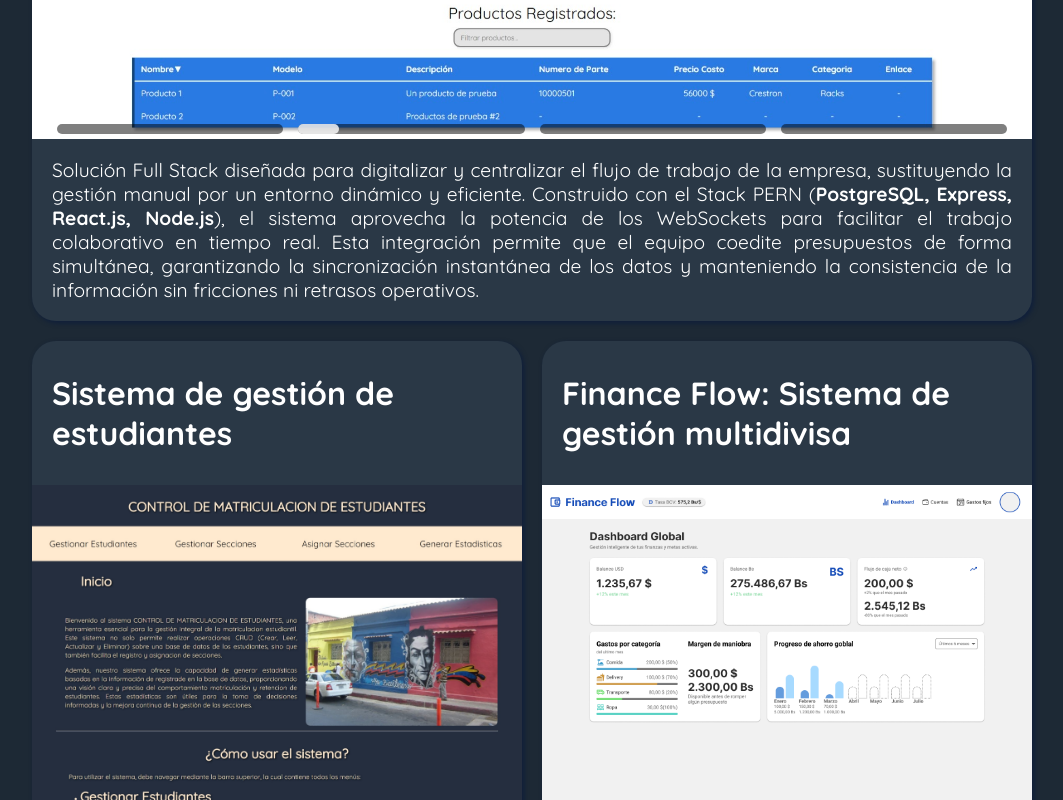
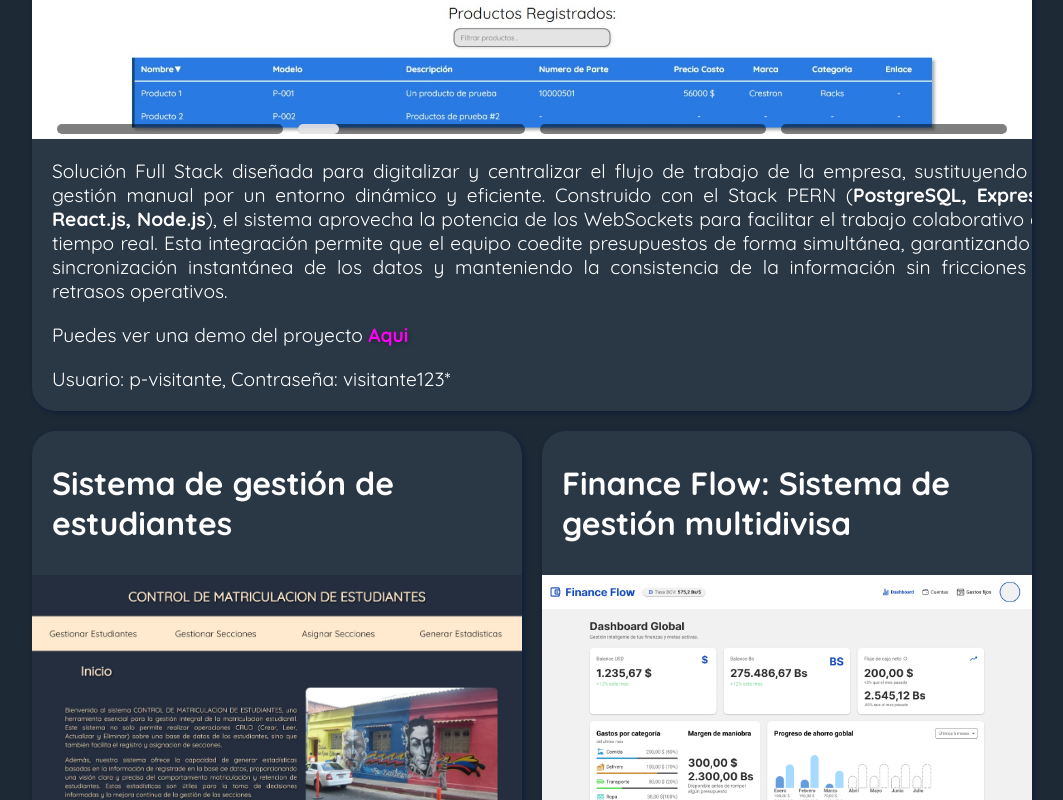
Before and after one commit to carlosamov/Portfolio, a React (Vite) app: page / in a window 1280 px wide. Shown: the part 1020-1820 px from the top of the page, without its empty margins (108-1171 px from the left). Built offline with nearby package versions, Linux system fonts and the light colour scheme.

Commit message:
Actualizacion de proyectos
Falta hallar un color adecuado para el link y mejorar la presentaci[on de la demo

```diff
--- a/src/Componentes/Secciones/Proyectos/Proyectos.jsx
+++ b/src/Componentes/Secciones/Proyectos/Proyectos.jsx
@@ -20,17 +20,29 @@ export default function Proyectos() {
             ]}
           />
 
-          <p>
-            Solución Full Stack diseñada para digitalizar y centralizar el flujo
-            de trabajo de la empresa, sustituyendo la gestión manual por un
-            entorno dinámico y eficiente. Construido con el Stack PERN (
-            <b>PostgreSQL, Express, React.js, Node.js</b>), el sistema aprovecha
-            la potencia de los WebSockets para facilitar el trabajo colaborativo
-            en tiempo real. Esta integración permite que el equipo coedite
-            presupuestos de forma simultánea, garantizando la sincronización
-            instantánea de los datos y manteniendo la consistencia de la
-            información sin fricciones ni retrasos operativos.
-          </p>
+          <div>
+            <p>
+              Solución Full Stack diseñada para digitalizar y centralizar el
+              flujo de trabajo de la empresa, sustituyendo la gestión manual por
+              un entorno dinámico y eficiente. Construido con el Stack PERN (
+              <b>PostgreSQL, Express, React.js, Node.js</b>), el sistema
+              aprovecha la potencia de los WebSockets para facilitar el trabajo
+              colaborativo en tiempo real. Esta integración permite que el
+              equipo coedite presupuestos de forma simultánea, garantizando la
+              sincronización instantánea de los datos y manteniendo la
+              consistencia de la información sin fricciones ni retrasos
+              operativos.
+            </p>
+
+            <p>
+              Puedes ver una demo del proyecto{" "}
+              <a href="https://ui-presupuestos.vercel.app/" target="_blank">
+                Aqui
+              </a>
+            </p>
+
+            <p>Usuario: p-visitante, Contraseña: visitante123*</p>
+          </div>
         </div>
         <div className={styles.bento}>
           <h3>Sistema de gestión de estudiantes</h3>
--- a/src/Componentes/Secciones/Proyectos/proyectos.module.css
+++ b/src/Componentes/Secciones/Proyectos/proyectos.module.css
@@ -7,6 +7,7 @@
 }
 .bento {
   display: flex;
+  flex-direction: column;
   align-content: start;
   flex-wrap: wrap;
   background-color: var(--bento-bg);
@@ -19,7 +20,14 @@
   width: 100%;
 }
 .bento p {
+  margin: 20px 0px;
   padding: 0px 20px;
+}
+.bento a {
+  font-weight: bold;
+  text-decoration: none;
+  text-shadow: 2px 2px 5px rgba(0, 0, 0, 0.3);
+  color: #ff00f2;
 }
 
 /*Configuracion de cada seccion*/
```
